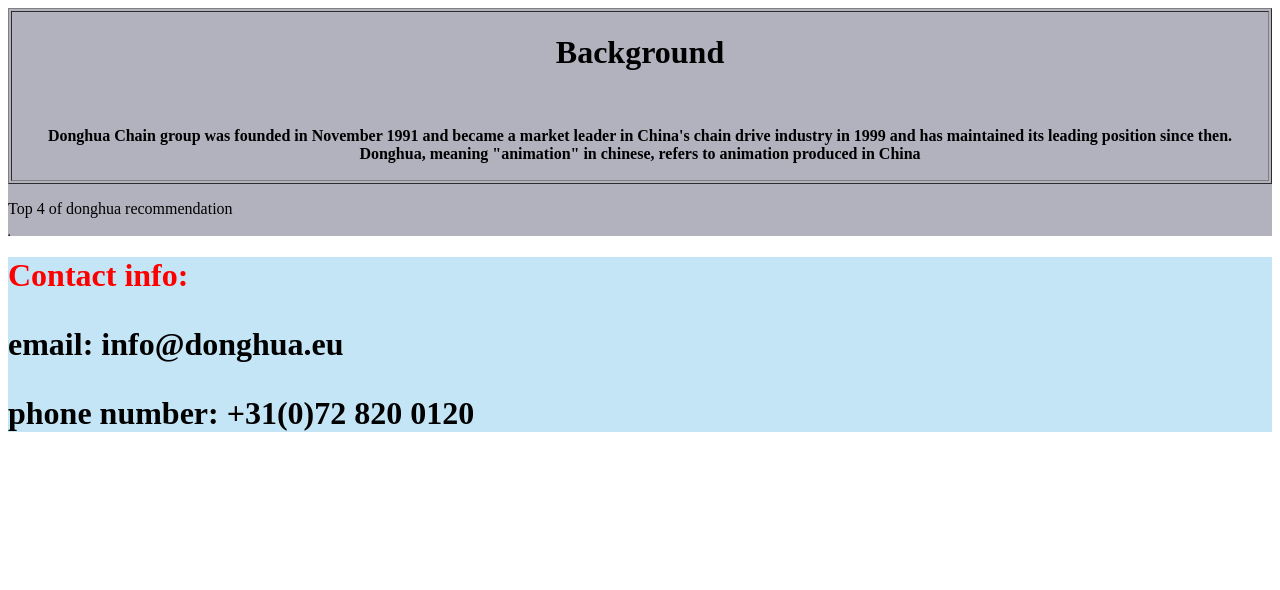
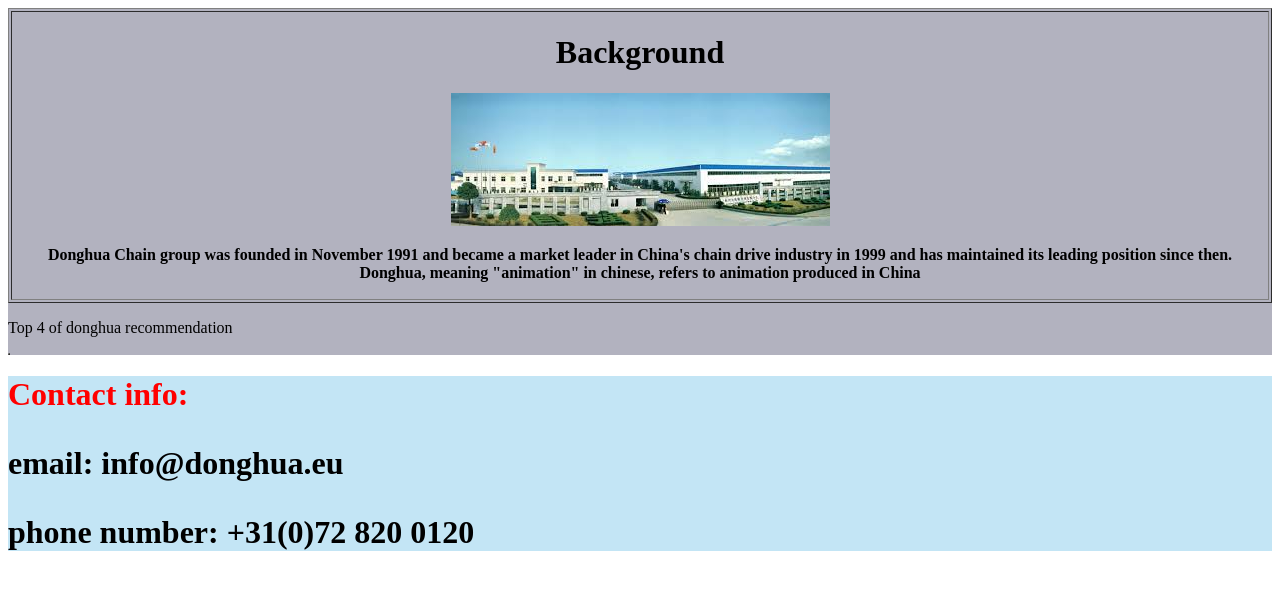
Before and after one commit to llaurie10/Anime-Lover.github.io, a plain HTML site: page about-me.html in a window 1280 px wide. Drawn offline with Linux system fonts and the light colour scheme.

Commit message:
fixed image

```diff
--- a/about-me.html
+++ b/about-me.html
@@ -3,14 +3,14 @@
 <head>
     <meta charset="UTF-8">
     <meta name="viewport" content="width=device-width, initial-scale=1.0">
-    <title>Document</title>
+    <title>Anime Lover</title>
 </head>
 <body>
     <div style="background-color: rgb(178, 178, 191); color: black;">
       <table border="1">
         <th>
             <h1>Background</h1>
-           <img src="images.jpeg" alt="">
+           <img src="image/images.jpeg" alt="">
            <p>Donghua Chain group was founded in November 1991 and became a market leader in China's chain drive industry in 1999
              and has maintained its leading position since then. Donghua, meaning "animation" in chinese, refers to animation produced in China</p>
         </th>
```
Also changed, not shown: index.html (+1 -1 lines).
